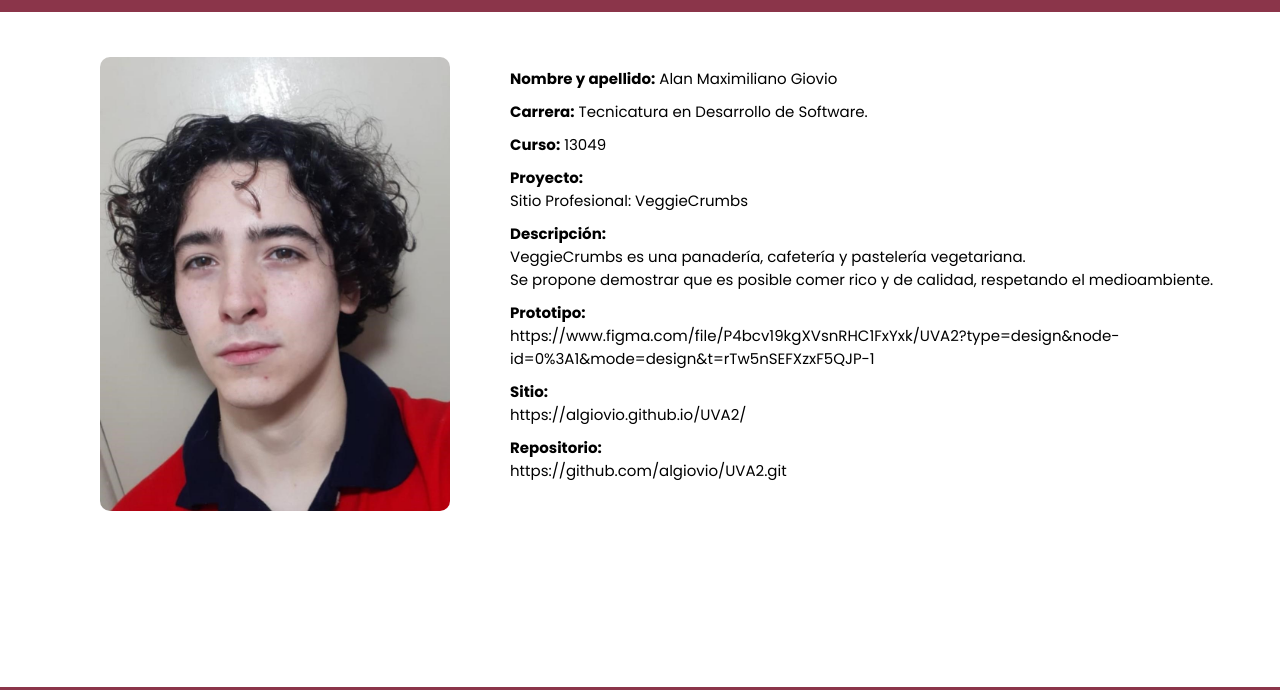
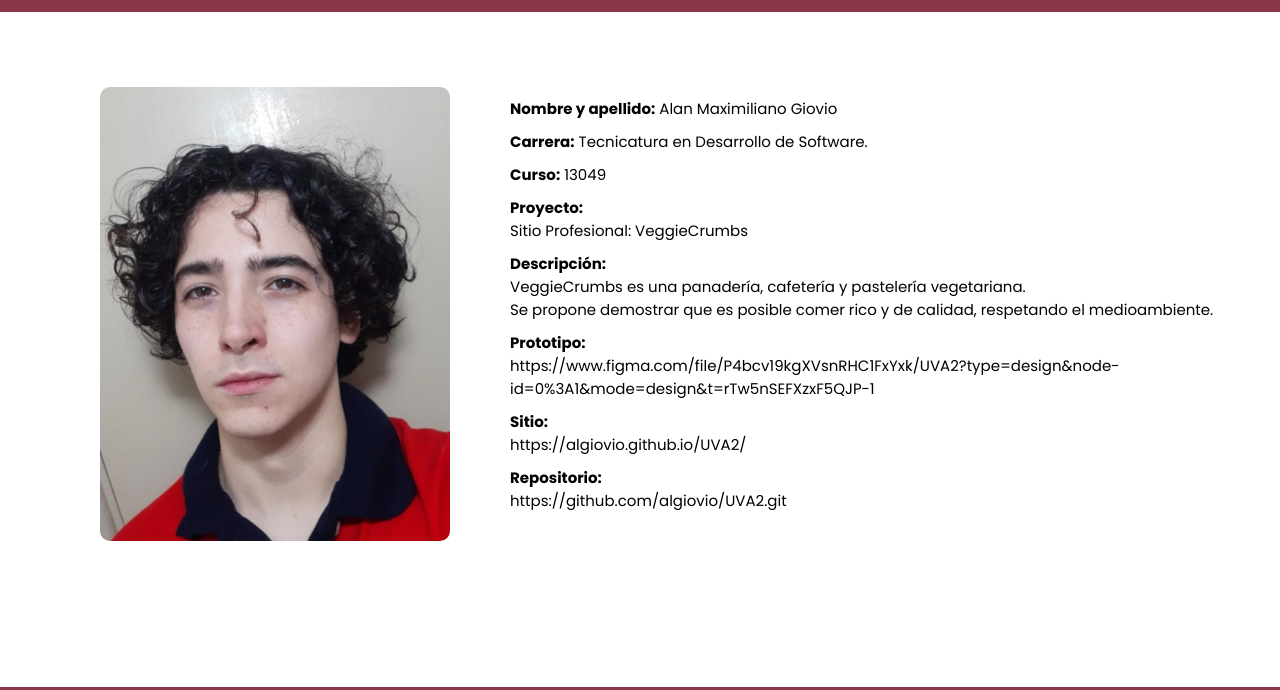
Before and after one commit to algiovio/Ficha-Parcial, a plain HTML site: page index.html in a window 1280 px wide. Shown: the part 53-743 px from the top of the page. Drawn offline with Linux system fonts and the light colour scheme.

Commit message:
Update styles.css

```diff
--- a/styles.css
+++ b/styles.css
@@ -47,13 +47,13 @@ html{
 .profile img {
     width: 35rem;
     height: auto;
-    margin-top: 11rem;
+    margin-top: 14rem;
     position: relative;
     border-radius: 1rem;
 }
 
 .datos {
-    margin-top: 11rem;
+    margin-top: 14rem;
     text-align: left;
 }
 
```
